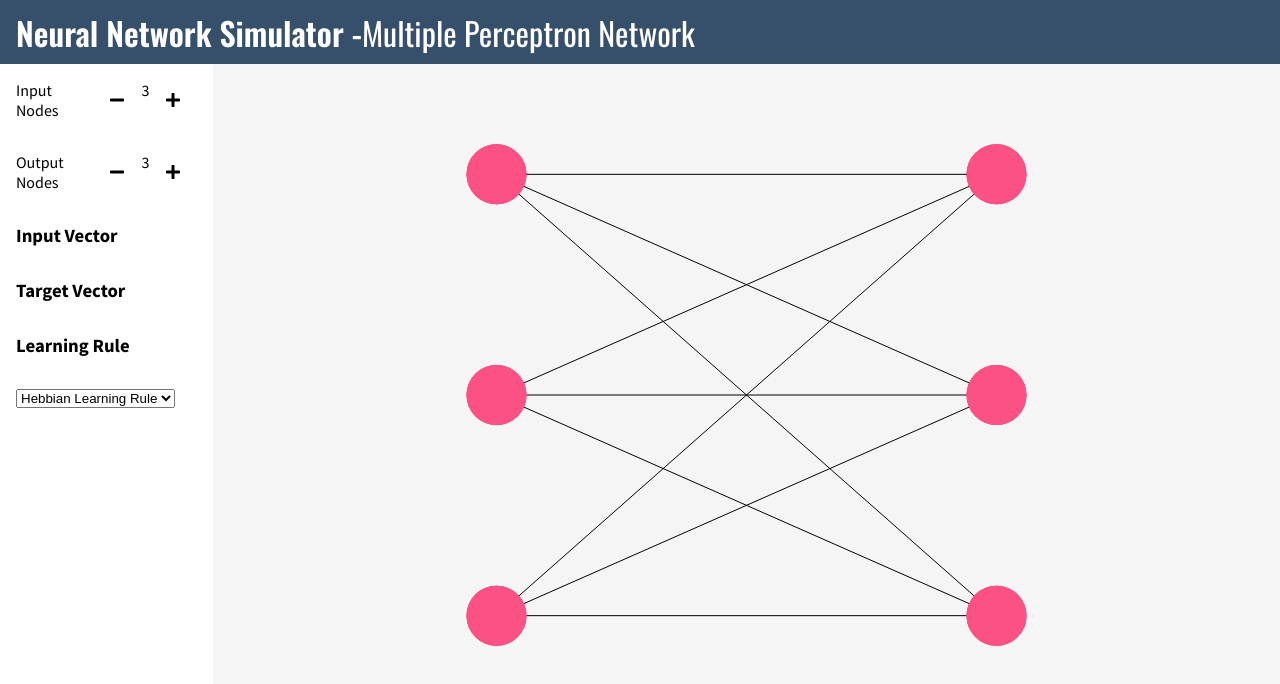
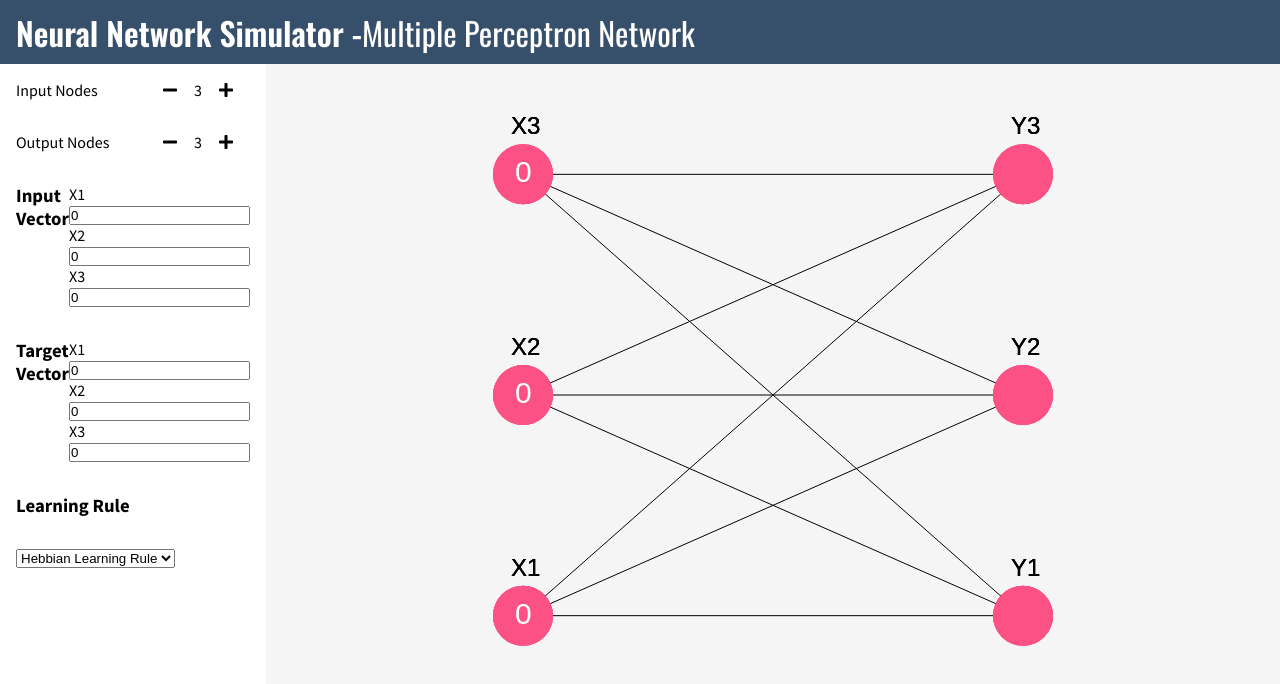
Before and after one commit to Yash-Punia/neural-net-sim, a React (Create React App) app: page / in a window 1280 px wide. Shown: the top 684 px of the page. Built offline with nearby package versions, Linux system fonts and the light colour scheme.

Commit message:
added input and target vectors in sidebar

```diff
--- a/src/Components/InputLayer/index.js
+++ /dev/null
@@ -1,11 +0,0 @@
-import React from 'react'
-import './style.css'
-
-export default function InputLayer({ nodes }) {
-
-    return (
-        <div className="inputLayer">
-            {/* Create N nodes */}
-        </div>
-    )
-}
--- /dev/null
+++ b/src/Components/InputVector/index.js
@@ -0,0 +1,36 @@
+import React, { useContext } from 'react'
+import { NeuralNetContext } from '../../Contexts/context'
+
+export default function InputVector() {
+    const [inputVector, setInputVector] = useContext(NeuralNetContext).inputVector;
+
+    const updateInputVector = (index, value) => {
+        let updatedInputVector = [];
+        inputVector.forEach((e, i) => {
+            console.log(e);
+            if(index === i)
+                updatedInputVector.push(value)
+            else
+                updatedInputVector.push(e)
+        });
+        setInputVector(updatedInputVector)
+    }
+
+    return (
+        <div>
+            {
+                inputVector.map((value, index) => {
+                    return(
+                        <div className="inputValue">
+                            <p>X{index+1}</p>
+                            <input
+                                type="number"
+                                value={value}
+                                onChange={ e => updateInputVector(index, e.target.value) }/>
+                        </div>
+                    )
+                })
+            }
+        </div>
+    )
+}
--- a/src/Components/PerceptronNetworkBody/index.js
+++ b/src/Components/PerceptronNetworkBody/index.js
@@ -1,11 +1,11 @@
-import React, {useContext} from 'react'
+import React, { useContext } from 'react'
 import { NeuralNetContext } from '../../Contexts/context';
-import { Canvas, InputLayer } from '..'
+import { Canvas } from '..'
 import './style.css'
 
 export default function PerceptronNetworkBody() {
-    const [inputNodes, ] = useContext(NeuralNetContext).inputNodes;
-    const [outputNodes, ] = useContext(NeuralNetContext).outputNodes;
+    const [inputVector,] = useContext(NeuralNetContext).inputVector;
+    const [outputVector,] = useContext(NeuralNetContext).outputVector;
 
     const createLine = (ctx, x1, y1, x2, y2) => {
         ctx.beginPath();
@@ -17,36 +17,46 @@ export default function PerceptronNetworkBody() {
     const createNodes = (ctx, x1, y1, name1, x2, y2, name2, radius) => {
         ctx.fillStyle = '#FC5185';
         ctx.beginPath();
-        ctx.font = "16px Arial"
-        ctx.arc(x1, y1, radius, 0, 2*Math.PI)
-        ctx.arc(x2, y2, radius, 0, 2*Math.PI)
+        ctx.font = "24px Arial"
+        ctx.arc(x1, y1, radius, 0, 2 * Math.PI)
+        ctx.arc(x2, y2, radius, 0, 2 * Math.PI)
         ctx.fill();
+        ctx.fillStyle = '#000000';
+        ctx.fillText(name1, x1 - 12, y1 - 40);
+        ctx.fillText(name2, x2 - 12, y2 - 40);
+    }
+
+    const updateInputNodeValues = (ctx, x1, y1, i) => {
+        ctx.fillStyle = '#FFFFFF';
+        ctx.font = "30px Arial"
+        ctx.fillText(inputVector[i], x1 - 8, y1 + 8);
     }
 
     const createNetwork = (ctx, width, height) => {
+        let inputNodes = inputVector.length;
+        let outputNodes = outputVector.length;
         let layerGap = 500;
         let nodeGap = inputNodes > outputNodes ? height / inputNodes : height / outputNodes;
         let radius = 30;
-        let inputNodesGap = (inputNodes-1) * nodeGap/2;
-        let outputNodesGap = (outputNodes-1) * nodeGap/2;
-        for(let i=0;i<inputNodes;i++)
-        {
-            for (let j = 0; j < outputNodes; j++)
-            {
-                let x1 = -layerGap/2 + width/2;
-                let y1 = -nodeGap*i + inputNodesGap + height/2;
-                let x2 = layerGap/2 + width/2;
-                let y2 = -nodeGap*j + outputNodesGap + height/2;
+        let inputNodesGap = (inputNodes - 1) * nodeGap / 2;
+        let outputNodesGap = (outputNodes - 1) * nodeGap / 2;
+        let yOffset = 0;
+        let x1 = -layerGap / 2 + width / 2;
+        let x2 = layerGap / 2 + width / 2;
+        for (let i = 0; i < inputNodes; i++) {
+            for (let j = 0; j < outputNodes; j++) {
+                let y1 = -nodeGap * i  + inputNodesGap  + height/2;
+                let y2 = -nodeGap  * j + outputNodesGap + height/2;
                 createLine(ctx, x1, y1, x2, y2)
-                createNodes(ctx, x1, y1, 'x' + (i+1), x2, y2, 'y' + (j+1), radius);
+                createNodes(ctx, x1, y1, 'X' + (i + 1), x2, y2, 'Y' + (j + 1), radius);
+                updateInputNodeValues(ctx, x1, y1, i);
             }
         }
     }
 
     return (
         <div className="body">
-            <InputLayer />
-            <Canvas draw={createNetwork}/>
+            <Canvas draw={createNetwork} />
         </div>
     )
 }
--- a/src/Components/Sidebar/index.js
+++ b/src/Components/Sidebar/index.js
@@ -1,18 +1,44 @@
 import React, { useContext } from 'react'
 import { FaMinus, FaPlus } from 'react-icons/fa'
+import { TargetVector } from '..';
 import { NeuralNetContext } from '../../Contexts/context'
+import InputVector from '../InputVector';
 import './style.css'
 
 export default function Sidebar() {
-    const [inputNodes, setInputNodes] = useContext(NeuralNetContext).inputNodes;
-    const [outputNodes, setOutputNodes] = useContext(NeuralNetContext).outputNodes;
+    const [inputVector, setInputVector] = useContext(NeuralNetContext).inputVector;
+    const [outputVector, setOutputVector] = useContext(NeuralNetContext).outputVector;
+    const [targetVector, setTargetVector] = useContext(NeuralNetContext).targetVector;
+
 
     const updateInputNodes = nodes => {
-        setInputNodes(inputNodes + nodes)
+        if(nodes === 1)
+        {
+            let newInputVector = [...inputVector, 0];
+            setInputVector(newInputVector)
+        }
+        else
+        {
+            let newInputVector = inputVector.filter( (e, i) => i < inputVector.length - 1);
+            setInputVector(newInputVector);
+        }
     }
 
     const updateOutputNodes = nodes => {
-        setOutputNodes(outputNodes + nodes)
+        if(nodes === 1)
+        {
+            let newOutputVector = [...outputVector, 0];
+            let newTargetVector = [...targetVector, 0]
+            setOutputVector(newOutputVector)
+            setTargetVector(newTargetVector)
+        }
+        else
+        {
+            let newOutputVector = outputVector.filter( (e, i) => i < outputVector.length - 1);
+            let newTargetVector = targetVector.filter( (e, i) => i < targetVector.length - 1);
+            setOutputVector(newOutputVector);
+            setTargetVector(newTargetVector);
+        }
     }
 
     return (
@@ -21,9 +47,9 @@ export default function Sidebar() {
                 <p>Input Nodes</p>
 
                 <div className="sidebar__fieldButtons">
-                    {inputNodes > 1 ? <div onClick={() => { updateInputNodes(-1) }} className="sidebar__minusButton"><FaMinus /></div> : <></>}
-                    {inputNodes}
-                    {inputNodes < 6 ? <div onClick={() => { updateInputNodes(1) }} className="sidebar__plusButton"><FaPlus /></div> : <></>}
+                    {inputVector.length > 1 ? <div onClick={() => { updateInputNodes(-1) }} className="sidebar__minusButton"><FaMinus /></div> : <></>}
+                    {inputVector.length}
+                    {inputVector.length < 6 ? <div onClick={() => { updateInputNodes(1) }} className="sidebar__plusButton"><FaPlus /></div> : <></>}
                 </div>
 
             </div>
@@ -31,16 +57,18 @@ export default function Sidebar() {
                 <p>Output Nodes</p>
 
                 <div className="sidebar__fieldButtons">
-                    {outputNodes > 1 ? <div onClick={() => { updateOutputNodes(-1) }} className="sidebar__minusButton"><FaMinus /></div> : <></>}
-                    {outputNodes}
-                    {outputNodes < 6 ? <div onClick={() => { updateOutputNodes(1) }} className="sidebar__plusButton"><FaPlus /></div> : <></>}
+                    {outputVector.length > 1 ? <div onClick={() => { updateOutputNodes(-1) }} className="sidebar__minusButton"><FaMinus /></div> : <></>}
+                    {outputVector.length}
+                    {outputVector.length < 6 ? <div onClick={() => { updateOutputNodes(1) }} className="sidebar__plusButton"><FaPlus /></div> : <></>}
                 </div>
             </div>
             <div className="sidebar__field">
                 <h3>Input Vector</h3>
+                <InputVector/>
             </div>
             <div className="sidebar__field">
                 <h3>Target Vector</h3>
+                <TargetVector/>
             </div>
             <div className="sidebar__field">
                 <h3>Learning Rule</h3>
--- /dev/null
+++ b/src/Components/TargetVector/index.js
@@ -0,0 +1,36 @@
+import React, { useContext } from 'react'
+import { NeuralNetContext } from '../../Contexts/context'
+
+export default function TargetVector() {
+    const [targetVector, setTargetVector] = useContext(NeuralNetContext).targetVector;
+
+    const updateTargetVector = (index, value) => {
+        let updatedTargetVector = [];
+        targetVector.forEach((e, i) => {
+            console.log(e);
+            if(index === i)
+                updatedTargetVector.push(value)
+            else
+                updatedTargetVector.push(e)
+        });
+        setTargetVector(updatedTargetVector)
+    }
+
+    return (
+        <div>
+            {
+                targetVector.map((value, index) => {
+                    return(
+                        <div className="targetValue">
+                            <p>X{index+1}</p>
+                            <input
+                                type="number"
+                                value={value}
+                                onChange={ e => updateTargetVector(index, e.target.value) }/>
+                        </div>
+                    )
+                })
+            }
+        </div>
+    )
+}
--- a/src/Components/index.js
+++ b/src/Components/index.js
@@ -1,5 +1,6 @@
 export { default as Navbar } from './Navbar';
 export { default as Sidebar } from './Sidebar';
 export { default as PerceptronNetworkBody } from './PerceptronNetworkBody';
-export { default as InputLayer } from './InputLayer'
 export { default as Canvas } from './Canvas'
+export { default as InputVector } from './InputVector'
+export { default as TargetVector } from './TargetVector'
--- a/src/Contexts/context.js
+++ b/src/Contexts/context.js
@@ -2,11 +2,18 @@ import { createContext, useState } from "react";
 
 export const NeuralNetContext = createContext();
 export const NeuralNetContextProvider = props => {
-    const [inputNodes, setInputNodes] = useState(3);
-    const [outputNodes, setOutputNodes] = useState(3);
+    const [inputVector, setInputVector] = useState([0,0,0]);
+    const [outputVector, setOutputVector] = useState([0,0,0]);
+    const [targetVector, setTargetVector] = useState([0,0,0]);
 
     return (
-        <NeuralNetContext.Provider value={{inputNodes: [inputNodes, setInputNodes], outputNodes: [outputNodes, setOutputNodes]}}>
+        <NeuralNetContext.Provider value={
+            {
+                inputVector: [inputVector, setInputVector],
+                outputVector: [outputVector, setOutputVector],
+                targetVector: [targetVector, setTargetVector]
+            }
+        }>
             {props.children}
         </NeuralNetContext.Provider>
     )
```
Also changed, not shown: src/Components/InputVector/style.css (added), src/Components/TargetVector/style.css (added).
